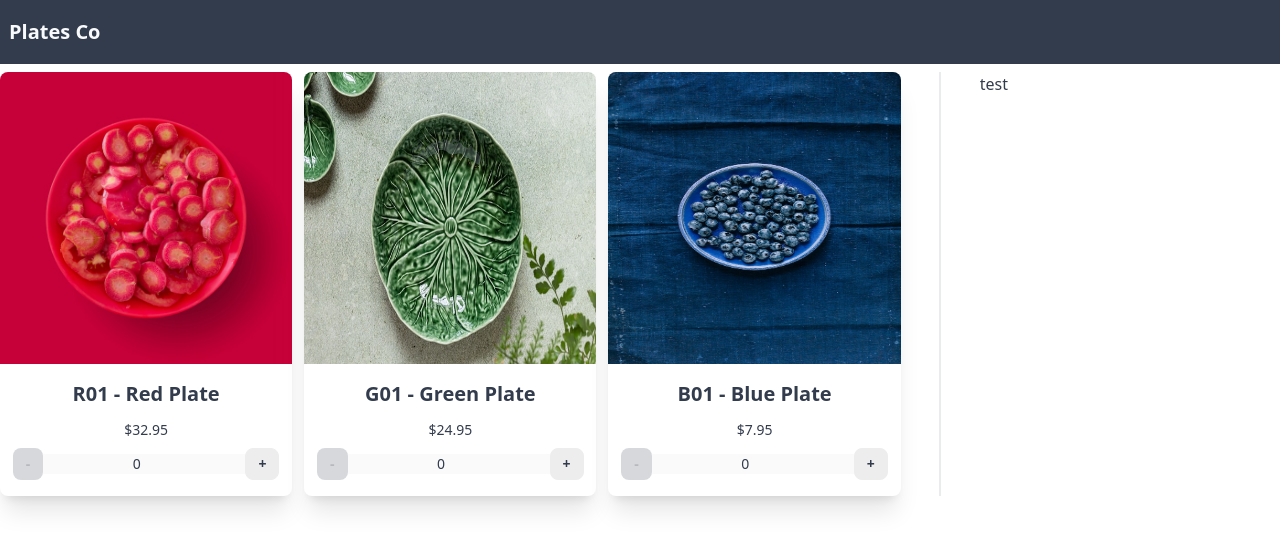
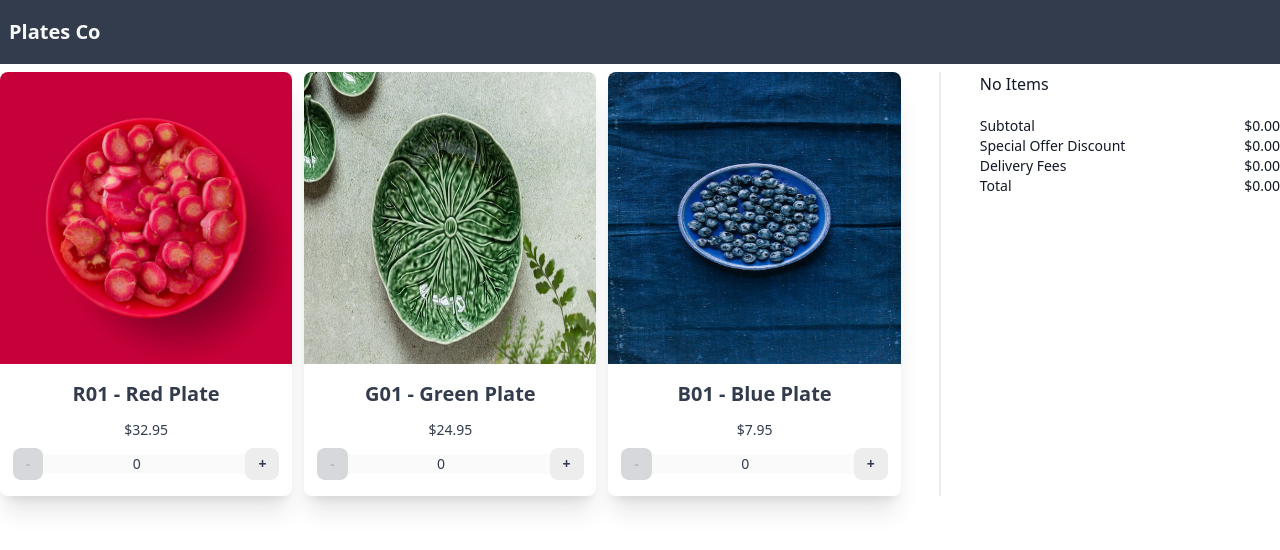
Before and after one commit to hirenf14/plates-co-cart, a React (Create React App) app: page / in a window 1280 px wide. Shown: the top 550 px of the page. Built offline with nearby package versions, Linux system fonts and the light colour scheme.

Commit message:
feat: added delivery and offer calculations

```diff
--- a/src/App.tsx
+++ b/src/App.tsx
@@ -1,6 +1,7 @@
 import React from "react";
 import ProductGrid from "./modules/products/ProductGrid";
 import ShopProvider from "./providers/ShopProvider";
+import Billing from "./modules/cart/Billing";
 
 function App() {
   return (
@@ -16,7 +17,9 @@ function App() {
           <ProductGrid />
         </div>
         <div className="divider lg:divider-horizontal"></div>
-        <aside className="basis-1/4">test</aside>
+        <aside className="basis-1/4">
+          <Billing />
+        </aside>
       </section>
     </main>
     </ShopProvider>
--- /dev/null
+++ b/src/data/deliveryRules.ts
@@ -0,0 +1,16 @@
+const deliveryRules = [
+  {
+    min: 90,
+    price: 0,
+  },
+  {
+    min: 50,
+    price: 2.95,
+  },
+  {
+    min: 0,
+    price: 4.95,
+  },
+];
+
+export default deliveryRules;
--- /dev/null
+++ b/src/modules/cart/Billing.tsx
@@ -0,0 +1,36 @@
+import * as React from "react";
+import { useCart } from "./hooks/useCart";
+
+
+export default function Billing() {
+    const {
+        subtotal,
+        delivery,
+        discount,
+        total,
+        items
+    } = useCart();
+  return (
+    <div>
+      <div className="flex justify-between text-base text-gray-900 mb-5">
+        <p>{items.map(v => `${v.qty}x ${v.code}`).join(", ") || "No Items"}</p>
+      </div>
+      <div className="flex justify-between text-sm font-medium text-gray-900">
+        <p>Subtotal</p>
+        <p>${subtotal}</p>
+      </div>
+      <div className="flex justify-between text-sm font-medium text-gray-900">
+        <p>Special Offer Discount</p>
+        <p>${discount}</p>
+      </div>
+      <div className="flex justify-between text-sm font-medium text-gray-900">
+        <p>Delivery Fees</p>
+        <p>${delivery}</p>
+      </div>
+      <div className="flex justify-between text-sm font-medium text-gray-900">
+        <p>Total</p>
+        <p>${total}</p>
+      </div>
+    </div>
+  );
+}
--- /dev/null
+++ b/src/modules/cart/hooks/useCart.ts
@@ -0,0 +1,43 @@
+import { useMemo } from "react";
+import { useShop } from "../../../lib/useShop";
+import deliveryRules from "../../../data/deliveryRules";
+
+const specialOfferProductCodes = ["R01"];
+
+export const useCart = () => {
+  const { catalogue } = useShop();
+  const subtotal = useMemo(() => {
+    return catalogue.reduce((t, c) => t + c.price * c.qty, 0);
+  }, [catalogue]);
+  const specialOfferDiscount = useMemo(() => {
+    // Filter products with special discount,
+    // Product Codes and with more than 1 quantity
+    const specialOfferedProducts = catalogue.filter(
+      (v) => specialOfferProductCodes.includes(v.code) && v.qty > 1
+    );
+    // For every 2nd red plate, price is halved of it.
+    // Hence, Discount will be, 0.5 per 2 qty.
+    // Formula, if x is qty and price is y,
+    // discount = Math.floor(x/2) * price / 2
+    return specialOfferedProducts.reduce(
+      (t, v) => t + (Math.floor(v.qty / 2) * v.price) / 2,
+      0
+    );
+  }, [catalogue]);
+  const delivery = useMemo(() => {
+    const st = subtotal - specialOfferDiscount;
+    if (!st) return 0;
+    const applicableRule = deliveryRules.find((rule) => rule.min <= st);
+    return applicableRule!.price;
+  }, [subtotal, specialOfferDiscount]);
+
+  const total = subtotal - specialOfferDiscount + delivery;
+
+  return {
+    subtotal: subtotal.toFixed(2),
+    discount: specialOfferDiscount.toFixed(2),
+    delivery: delivery.toFixed(2),
+    total: total.toFixed(2),
+    items: catalogue.filter((v) => v.qty > 0),
+  };
+};
```
